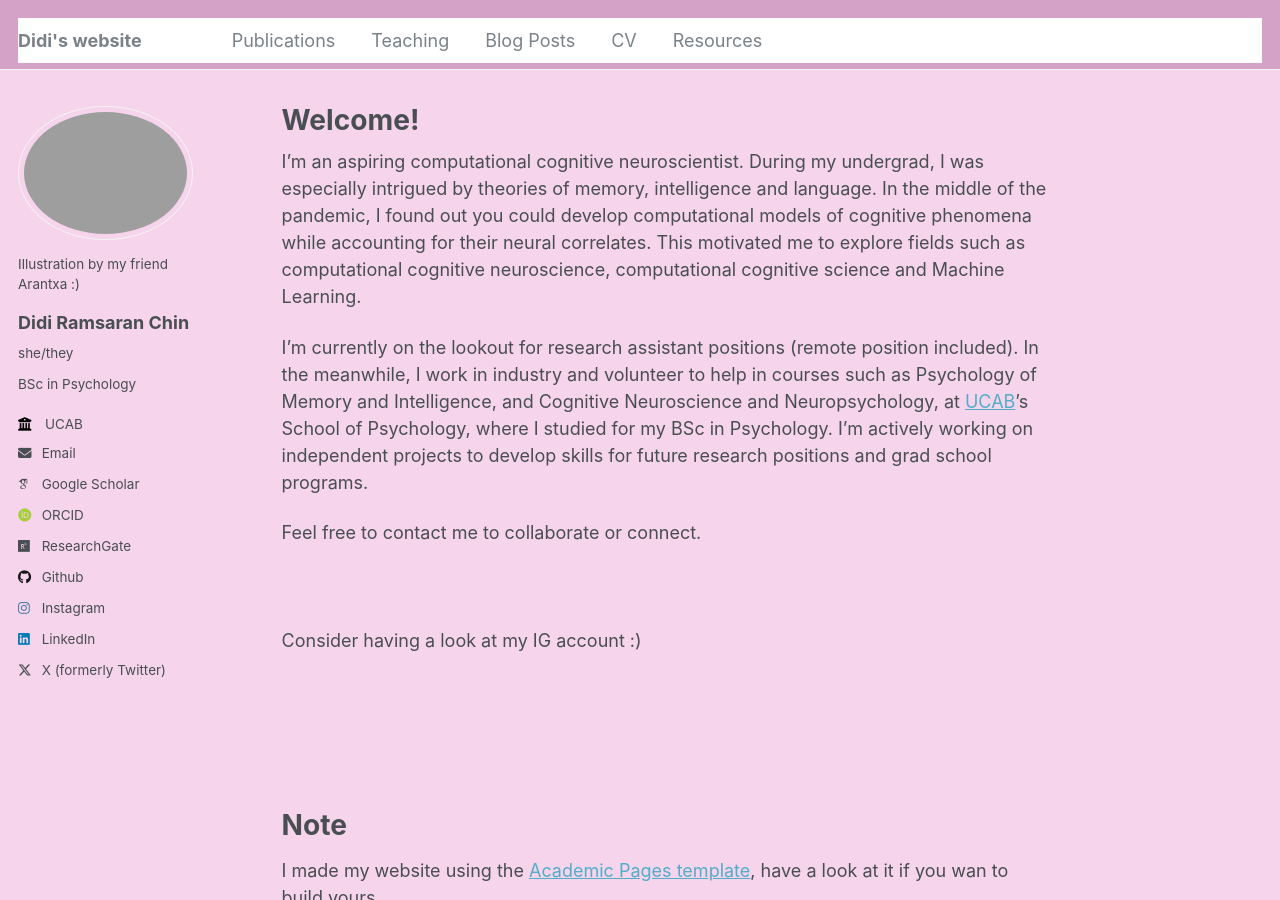
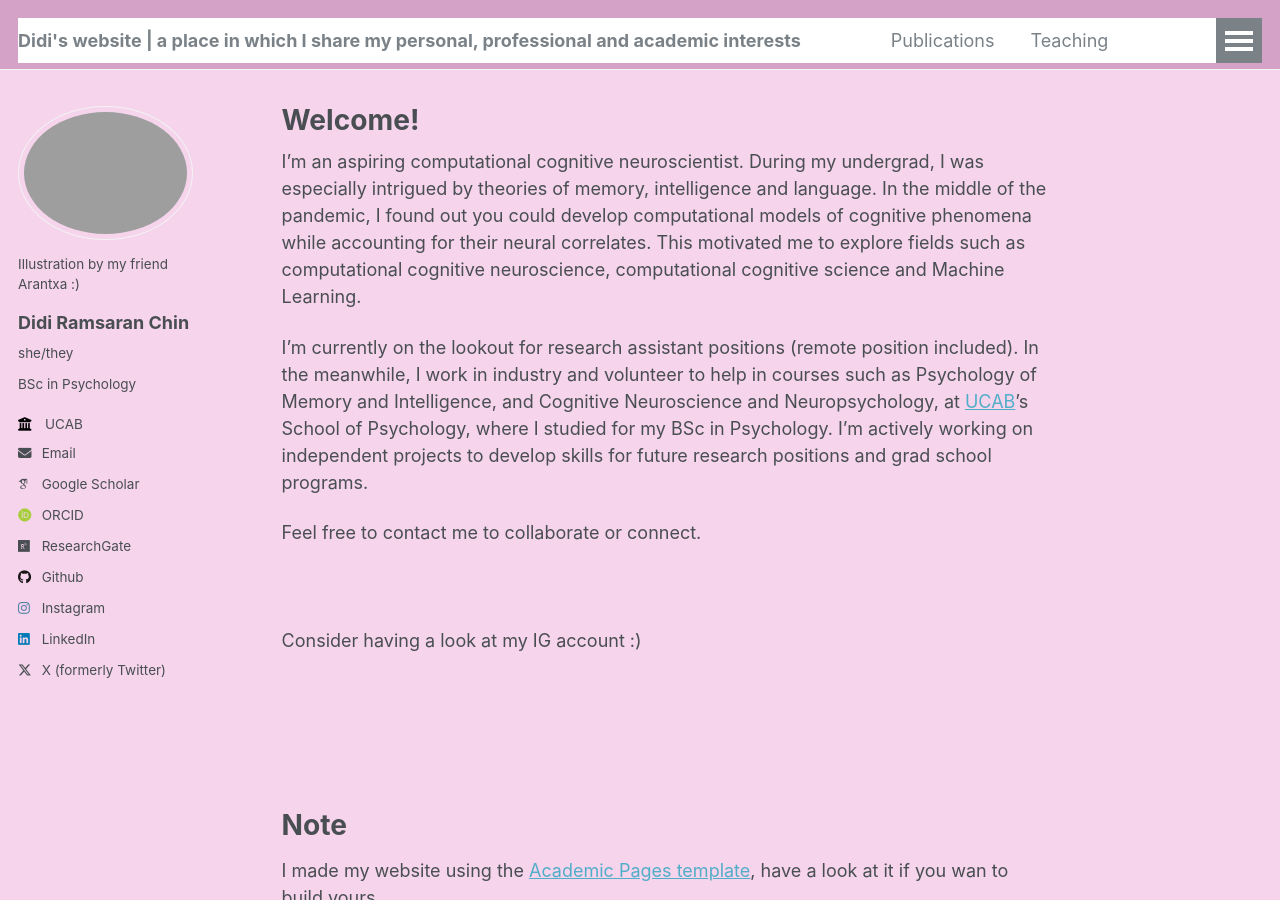
Before and after one commit to neurodidi/neurodidi.github.io, a Jekyll site: the page built from _pages/about.md, in a window 1280 px wide and 900 px high. Built offline with Jekyll 4.4.1, drawn with Linux system fonts in a browser that asks for light colours; some web fonts are replaced; a script that is not in the unit is left out.

Commit message:
Update _config.yml

```diff
--- a/_config.yml
+++ b/_config.yml
@@ -8,7 +8,7 @@
 
 # Basic Site Settings
 locale                   : "en-US"
-title                    : "Didi's website"
+title                    : "Didi's website | a place in which I share my personal, professional and academic interests"
 title_separator          : "-"
 name                     : &name "Didi Ramsaran Chin"
 description              : &description "personal description"
```
